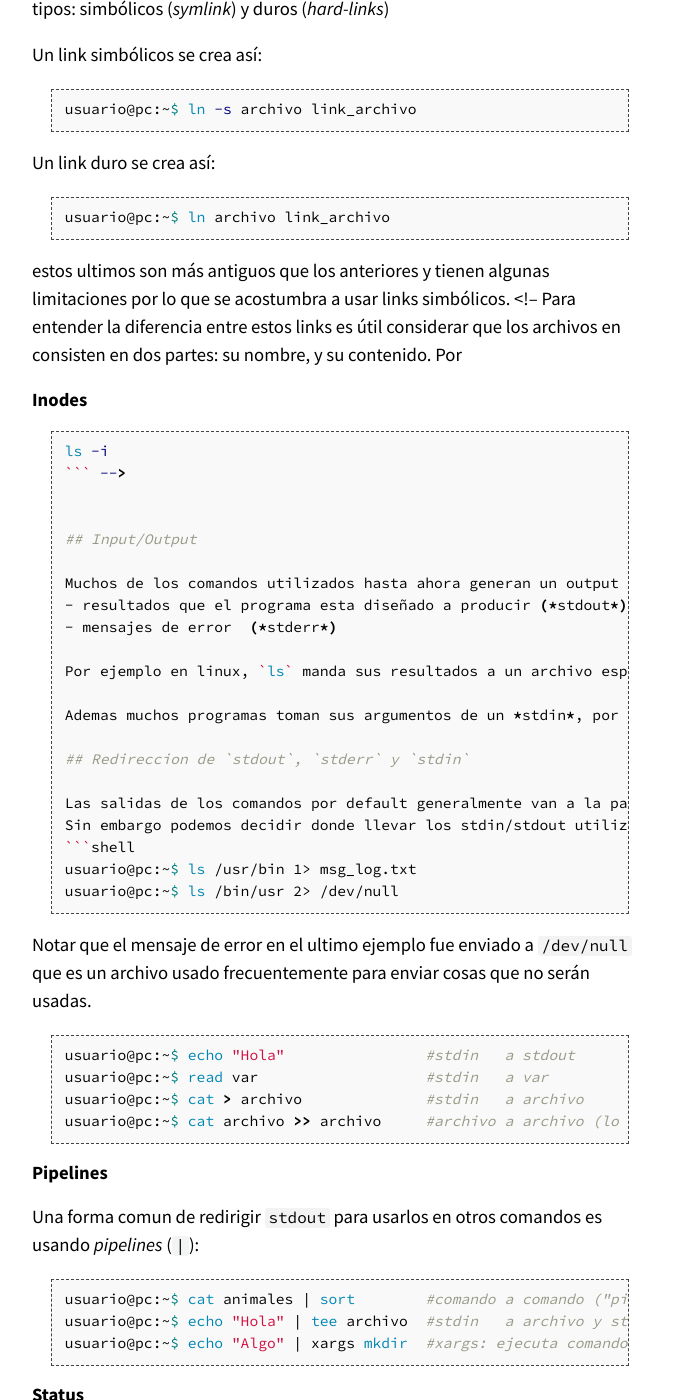
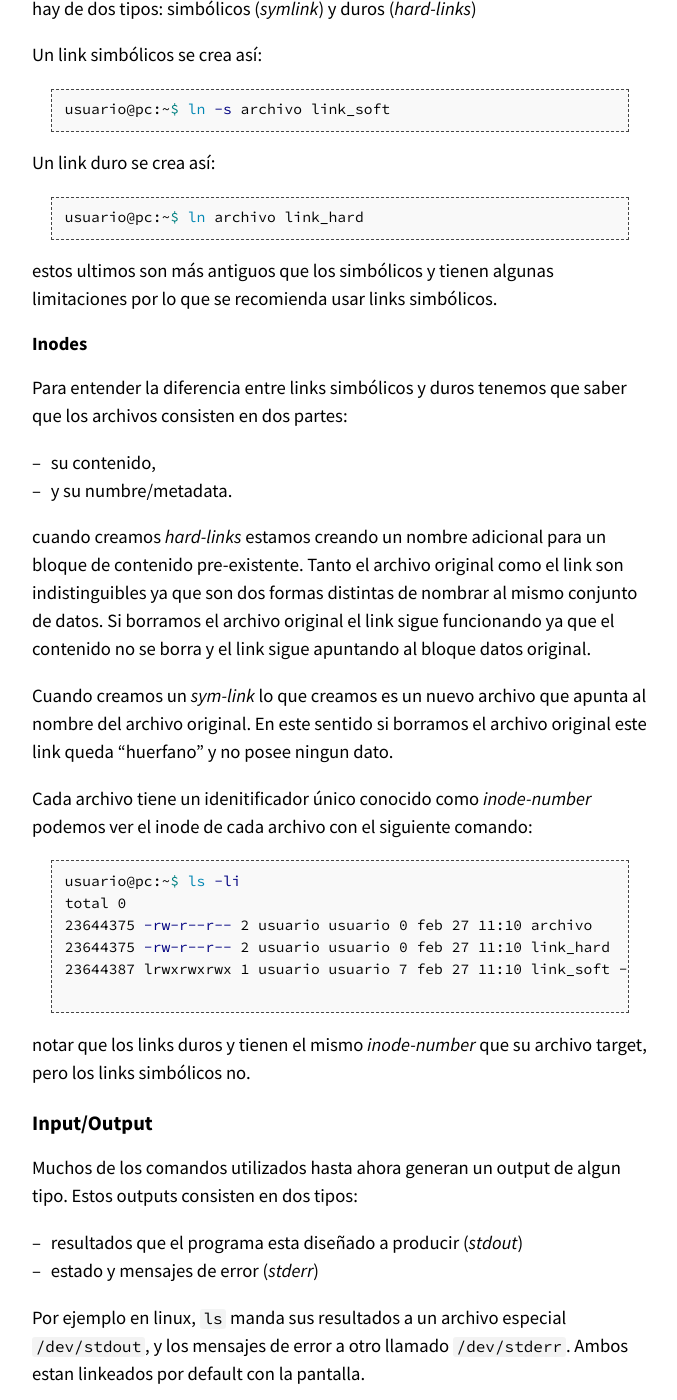
Before and after one commit to CNEA-AQ/curso-programacion, a Jekyll site: the page built from _clases/shell.md, in a window 1280 px wide and 1400 px high, scrolled down 3436 px. Shown: the whole window, without its empty margins (300-977 px from the left). Built offline with Jekyll 4.4.1, drawn with Linux system fonts in a browser that asks for light colours; some of the changed text lies outside the part shown.

Commit message:
Update shell.md

````diff
--- a/_clases/shell.md
+++ b/_clases/shell.md
@@ -118,61 +118,148 @@
 
 ## Links simbolicos vs duros
 
-<!-- MEJORAR!!  -->
-Un análogo a los "accesos directos" de Windows son los links, y hay de dos tipos: simbólicos (*symlink*) y duros (*hard-links*)
+Algo análogo a los "accesos directos" de Windows son los links, y en UNIX los hay de dos tipos: simbólicos (*symlink*) y duros (*hard-links*)
 
 Un link simbólicos se crea así:
 ```shell
-usuario@pc:~$ ln -s archivo link_archivo
+usuario@pc:~$ ln -s archivo link_soft
 ```
+
 Un link duro se crea así:
 ```shell
-usuario@pc:~$ ln archivo link_archivo
+usuario@pc:~$ ln archivo link_hard
 ```
-estos ultimos son más antiguos que los anteriores y tienen algunas limitaciones por lo que se acostumbra a usar links simbólicos.
-<!-- Para entender la diferencia entre estos links es útil considerar que los archivos en consisten en dos partes: su nombre, y su contenido. Por
+
+estos ultimos son más antiguos que los simbólicos y tienen algunas limitaciones por lo que se recomienda usar links simbólicos.
+
 ### Inodes
+Para entender la diferencia entre links simbólicos y duros tenemos que saber que los archivos consisten en dos partes:
+- su contenido,
+- y su numbre/metadata.
+
+cuando creamos *hard-links* estamos creando un nombre adicional para un bloque de contenido pre-existente. Tanto el archivo original como el link son indistinguibles ya que son dos formas distintas de nombrar al mismo conjunto de datos. Si borramos el archivo original el link sigue funcionando ya que el contenido no se borra y el link sigue apuntando al bloque datos original.
+
+Cuando creamos un *sym-link* lo que creamos es un nuevo archivo que apunta al nombre del archivo original. En este sentido si borramos el archivo original este link queda "huerfano" y no posee ningun dato.
+
+Cada archivo tiene un idenitificador único conocido como *inode-number* podemos ver el inode de cada archivo con el siguiente comando:
+
 ```shell
-ls -i
-``` -->
+usuario@pc:~$ ls -li
+total 0
+23644375 -rw-r--r-- 2 usuario usuario 0 feb 27 11:10 archivo
+23644375 -rw-r--r-- 2 usuario usuario 0 feb 27 11:10 link_hard
+23644387 lrwxrwxrwx 1 usuario usuario 7 feb 27 11:10 link_soft -> archivo
+
+```
+
+notar que los links duros y tienen el mismo *inode-number* que su archivo target, pero los links simbólicos no.
 
 
 ## Input/Output
 
 Muchos de los comandos utilizados hasta ahora generan un output de algun tipo. Estos outputs consisten en dos tipos:
 - resultados que el programa esta diseñado a producir (*stdout*)
-- mensajes de error  (*stderr*)
+- estado y mensajes de error  (*stderr*)
 
 Por ejemplo en linux, `ls` manda sus resultados a un archivo especial `/dev/stdout`, y los mensajes de error a otro llamado `/dev/stderr`. Ambos estan linkeados por default con la pantalla.
 
 Ademas muchos programas toman sus argumentos de un *stdin*, por default linkeado a las entradas desde el teclado.
 
+
 ## Redireccion de `stdout`, `stderr` y `stdin`
 
-Las salidas de los comandos por default generalmente van a la pantalla, y los inputs se toman desde el teclado.
-Sin embargo podemos decidir donde llevar los stdin/stdout utilizando comandos de redireccion:
+Las salidas de los comandos por default van a la pantalla, y los inputs se toman desde el teclado.
+Sin embargo podemos decidir donde llevar los stdin/stdout utilizando comandos de redireccionamiento:
+
 ```shell
-usuario@pc:~$ ls /usr/bin 1> msg_log.txt
-usuario@pc:~$ ls /bin/usr 2> /dev/null
+usuario@pc:~$ ls /usr/bin > ls-output.txt
+```
+acá enviamos la lista de los archivos almacenados en `/usr/bin` a un archivo llamado `ls-output.txt`. Podemos ver su contenido usando el comando `cat`:
+```shell
+usuario@pc:~$ cat ls-output.txt
 ```
 
-> Notar que el mensaje de error en el ultimo ejemplo fue enviado a `/dev/null` que es un archivo usado frecuentemente para enviar cosas que no serán usadas.
+cada vez que redirecionamos utilizando el simbolo `>` el archivo se borra completamente y sobreescribe el mensaje de salida. Pero es posible tambien redireccionar de forma que se agregue como una nueva linea a un archivo preexistente:
 
 ```shell
-usuario@pc:~$ echo "Hola"		 #stdin   a stdout
-usuario@pc:~$ read var			 #stdin   a var
-usuario@pc:~$ cat > archivo 		 #stdin   a archivo
-usuario@pc:~$ cat archivo >> archivo 	 #archivo a archivo (lo agrega)
+usuario@pc:~$ echo "hola"        >  archivo.txt    #
+usuario@pc:~$ echo "como estás?" >> archivo.txt    #archivo a archivo (lo agrega)
+usuario@pc:~$ cat archivo.txt
+hola
+como estás?
 ```
+
+Hagamos de nuevo una redirección pero esta vez vamos a ejecutar `ls` sobre un directorio que no existe:
+```shell
+usuario@pc:~$ ls /bin/usr > ls-output.txt
+ls: cannot access /bin/usr: No such file or directory
+```
+vemos un mensaje de error, pero ¿Por que se muestra en pantalla y no fue redireccionado al archivo ls-output.txt? Esto se debe a que los mensajes de error no se envian como *stout*, sino por la vía de *stderr*. Si queremos redireccionar un mensaje de error usamos `2>`:
+
+```shell
+usuario@pc:~$ ls /bin/usr 2> ls-error.txt
+```
+
+> Es común ver que los mensajes de error se redireccionan a un archivo especial `/dev/null`, a este archivo (también conocido como *bit bucket*) se envian frecuentemente cualquier mensaje o datos que no nos interesan ni serán usados en el futuro.
+
+También es posible redireccionar las entradas que damos por teclado (*stdin*):
+```shell
+usuario@pc:~$ cat archivo.txt
+```
+
+`cat` lee uno o más archivos y los copia dentro de *stdout*. Se usa generalmente para leer archivos cortos, y para concatenar archivos.
+
+Si ejecutamos `cat` sin ningun argumento este redirecciona todo lo que tipeamos en el tecldo (*stdin*) al *stdout*:
+```shell
+usuario@pc:~$ cat
+hola
+hola
+como estás?
+como estás?
+```
+
+Como siempre podemos redireccionar esto a un archivo usando el simbolo `>`:
+```shell
+usuario@pc:~$ cat  > archivo.txt
+hola
+como estás?
+usuario@pc:~$ cat archivo.txt
+hola
+como estás?
+```
+
+<!-- usuario@pc:~$ read var	#stdin   a variable -->
+<!-- usuario@pc:~$ echo "Hola"	#stdin   a stdout   -->
+
 
 ### Pipelines
 
-Una forma comun de redirigir `stdout` para usarlos en otros comandos es usando *pipelines* (`|`):
+Una forma comun de redirigir `stdout` de un comando para usarlo en otro comando es mediante el uso de *pipelines* (`|`):
 
 ```shell
-usuario@pc:~$ cat animales | sort	 #comando a comando ("pipe")
-usuario@pc:~$ echo "Hola" | tee archivo	 #stdin   a archivo y stdout ("tee")
-usuario@pc:~$ echo "Algo" | xargs mkdir	 #xargs: ejecuta comandos de un standard input (los pasa a argumentos de comandos)
+usuario@pc:~$ ls /usr/bin | sort
+```
+en este ejemplo listamos los archivos presentes en `/usr/bin` y la salida se la pasamos al comando `sort` que ordena en orden alfabético la lista. `sort` en este ejemplo juega el rol *filtro*, ya que toma una salida como *stdout*, la procesa y devuelve una nueva salida. Existen otros filtros, por nombrar algunos de los más usados: `uniq`, `grep`, `wc`, entre otros.
+
+
+Existe un comando frecuentemente usado que toma un *stdout* y lo redirecciona a un archivo y al mismo tiempo a *stdout*, este se llama `tee` :
+
+```shell
+usuario@pc:~$ echo "Hola" | tee archivo.txt
+Hola
+usuario@pc:~$ cat archivo.txt
+Hola
+```
+
+Hay ciertos comandos que no admiten *stdout* como argumentos, por ejemplo:
+```shell
+usuario@pc:~$ echo "carpeta" | mkdir
+mkdir: missing operand
+```
+
+para esto existe el comando `xargs` que toma valores de *stdout* y los convierte a una lista de argumentos para determinados comandos:
+```shell
+usuario@pc:~$ echo "carpeta" | xargs mkdir
 ```
 
 
@@ -219,6 +306,7 @@
 
 
 ### Expresiones regulares
+
 Las expresiones regulares son formulas abstractas que representan patrones de texto que tienen cierta estructura. Son muy útiles para buscar (y modificar) secuencias de texto dentro de un archivo que siga determinado patron.
 
 Hay distintos comandos para trabajar con expresiones regulares, el mas conocido es ``grep``:
@@ -226,6 +314,7 @@
 ```shell
 usuario@pc:~$ ls | grep "*.txt"	# mostrar archivos terminados en ".txt"
 ```
+
 
 ## Busqueda de archivos
 Hay dos comandos principales para buscar archivos:
@@ -250,11 +339,12 @@
 Cada usuario tiene un id, y tiene ciertos privilegios.
 
 ```shell
-usuario@pc:~$ id 			#ver id de usuario
-usuario@pc:~$ users			#ver users
+usuario@pc:~$ id
+usuario@pc:~$ users
+usuario@pc:~$ groups
 ```
 
-Para utilizar la terminal como otro usuario :
+Para utilizar la terminal como otro usuario:
 
 ```shell
 usuario@pc:~$ su - user2	#ingreso a la cuenta de user2 como si fuese el
@@ -268,6 +358,7 @@
 ```
 
 ## Informacion de archivos
+
 ```shell
 usuario@pc:~$ file <archivo>	#te muestra tipo de archivo
 usuario@pc:~$ stat <archivo>  	#te muestra el estado del archivo
@@ -280,31 +371,27 @@
 -rw-r--r--  1 usuario usuario     8980 abr  9 12:03  examples.desktop
 lrwxrwxrwx  1 usuario usuario       15 may 27 14:43  dni.pdf -> Desktop/dni.pdf
 ```
-La primer secencia de letras y guíones describe el tipo de archivo (primer letra, **d**: directorio, **l**: link, **-** otro.) y el modo ó permisos para usar de cada arcihvo ó directorio (últimos 9 caracteréres, donde: **r**: permiso de lectura, **w**: permiso de escritura, **x**: permiso de ejecucion
+La primer secencia de 10 letras y guíones describe el tipo de archivo (primer letra, **d**: directorio, **l**: link, **-** otro.) y el modo ó permisos para usar de cada arcihvo ó directorio (últimos 9 caracteréres, donde: **r**: permiso de lectura, **w**: permiso de escritura, **x**: permiso de ejecucion
 
 El modo queda definido por tres numeros binarios (ó su equivalente hexadecimal). Por ejemplo `Desktop` tiene modo 111 101 101 (es decir: 755) y `examples.desktop` tiene modo 110 100 100 (es decir 644). La forma de leerlo es:
 
 | descr.   | {tipo} |  {user}   | {group}  | {anyone} |
 |:-------- |:------:|:---------:|:--------:|:--------:|
-| alphanum |   -    | r w x  -  | r w x  - | r w x    |
+| alphanum |   -    | r w x  -  | - w -  - | r - x    |
 | binario  |        | 1 1 1  -  | 0 1 0  - | 1 0 1    |
 | decimal  |        |   7       |   2      |    5     |
 
 
-Para modificar el *modo* se utiliza el comando `chmod`:
+Para modificar el *modo* se utiliza el comando `chmod`, por ejemplo para agregar permiso de ejecución:
 
 ```shell
-usuario@pc:~$ chmod <opcion> <archivo>	#cambiar modo de archivo
-```
-
-```shell
-usuario@pc:~$ chmod +x script.sh	#agregar permiso de ejecución a todos.
+usuario@pc:~$ chmod +x script.sh
 ```
 
 Para cambiar de propetiario y grupo de un archivo se utilizan los siguientes comandos:
 ```shell
-usuario@pc:~$ chown archivo	#change owner (propietario)
-usuario@pc:~$ chgrp archivo	#change group
+usuario@pc:~$ chown archivo.txt	#change owner (propietario)
+usuario@pc:~$ chgrp archivo.txt	#change group
 ```
 
 ## Procesos
@@ -345,18 +432,18 @@
 Señales comúnes:
 
 
-|Num| Nombre | Significado                                        |
-|---|--------|----------------------------------------------------|
-|1  | ` HUP` | Hang up.                                           |
-|2  | ` INT` | Interrupt. (CTRL -C)                               |
-|9  | `KILL` | Kill.                                              |
-|15 | `TERM` | Terminate. (default).                              |
-|18 | `CONT` | Continue. Restaura proceso luego de una señal STOP.|
-|19 | `STOP` | Stop. Pausa sin terminar el proceso.               |
-|3  | `QUIT` | Quit.                                              |
-|11 | `SEGV` | Segmentation violation.                            |
-|20 | `TSTP` | Terminal stop.                                     |
-|28 |`WINCH` | Window change.                                     |
+| Num.| Nombre | Significado                                        |
+|-----|--------|----------------------------------------------------|
+| 1   | ` HUP` | Hang up.                                           |
+| 2   | ` INT` | Interrupt. (CTRL -C)                               |
+| 9   | `KILL` | Kill.                                              |
+| 15  | `TERM` | Terminate. (default).                              |
+| 18  | `CONT` | Continue. Restaura proceso luego de una señal STOP.|
+| 19  | `STOP` | Stop. Pausa sin terminar el proceso.               |
+| 3   | `QUIT` | Quit.                                              |
+| 11  | `SEGV` | Segmentation violation.                            |
+| 20  | `TSTP` | Terminal stop.                                     |
+| 28  |`WINCH` | Window change.                                     |
 
 
 ## COMANDOS UTILES:
````
Also changed, not shown: other parts of _clases/shell.md (+3 -1 lines).
